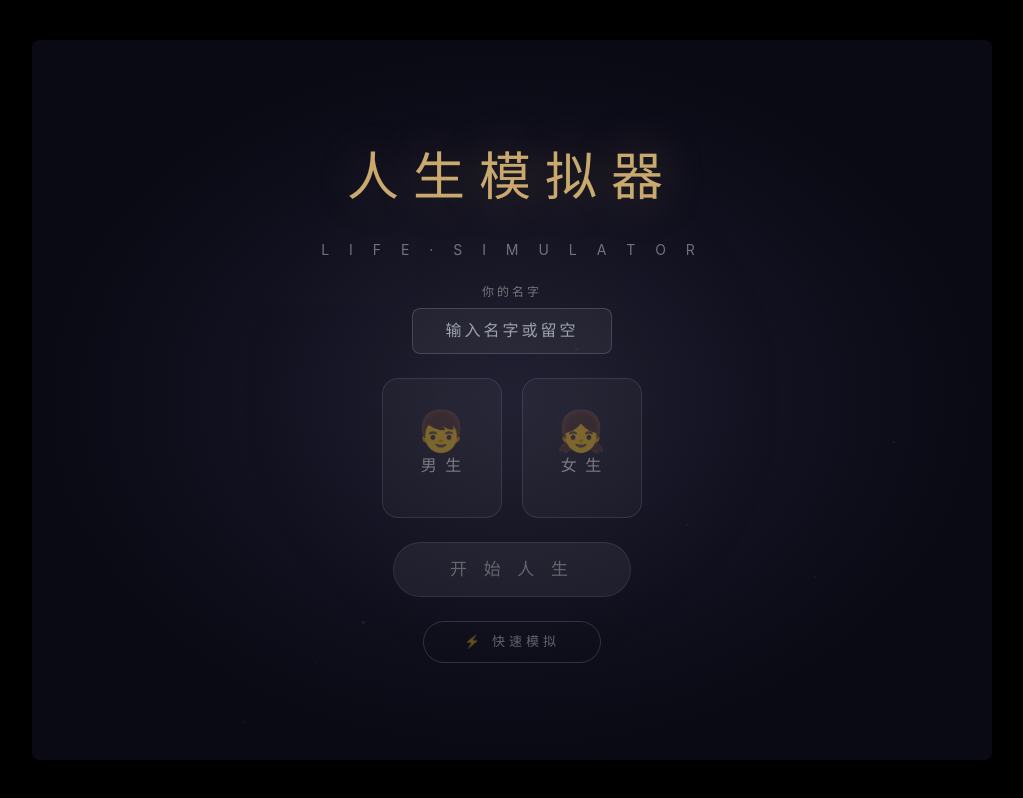
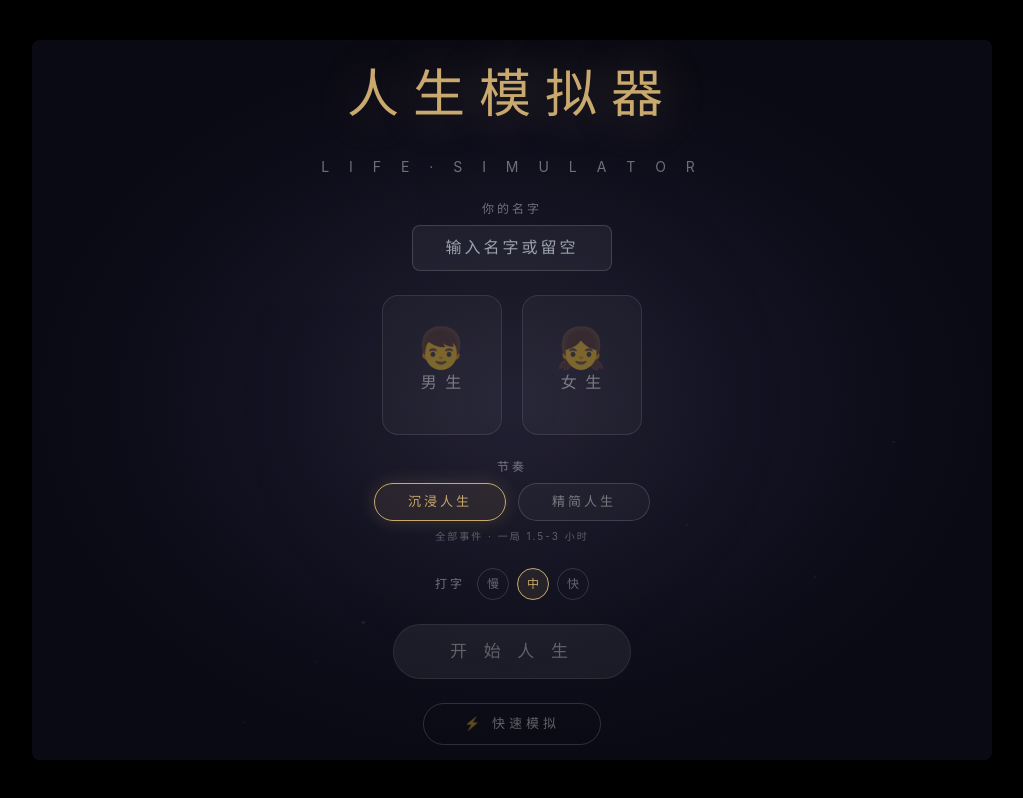
Before and after one commit to 999bug/life-simulator, a React (Vite) app: page / in a window 1280 px wide. Shown: the whole page, without its empty margins (128-1151 px from the left). Built offline with nearby package versions, Linux system fonts and the light colour scheme.

Commit message:
[NF]: 节奏档位：标题页节奏/打字速度选择 UI
- 标题页新增节奏密度档（沉浸人生/精简人生）与打字速度档（慢/中/快）选择
- onStart 透传 paceMode 与 typeSpeed 四参，接入 startGame

```diff
--- a/src/components/TitleScreen.tsx
+++ b/src/components/TitleScreen.tsx
@@ -1,8 +1,9 @@
 import { useState } from 'react';
 import { sfx } from '../utils/sound';
+import type { PaceMode, TypeSpeed } from '../types';
 
 interface Props {
-  onStart: (gender: 'male' | 'female', name: string) => void;
+  onStart: (gender: 'male' | 'female', name: string, paceMode: PaceMode, typeSpeed: TypeSpeed) => void;
   onAutoStart: (gender: 'male' | 'female', name: string) => void;
   hasSave: boolean;
   onContinue: () => void;
@@ -11,12 +12,14 @@ interface Props {
 export default function TitleScreen({ onStart, onAutoStart, hasSave, onContinue }: Props) {
   const [gender, setGender] = useState<'male' | 'female' | null>(null);
   const [name, setName] = useState('');
+  const [paceMode, setPaceMode] = useState<PaceMode>('full');
+  const [typeSpeed, setTypeSpeed] = useState<TypeSpeed>('normal');
 
   const handleStart = () => {
     if (!gender) return;
     sfx.select();
     const finalName = name.trim() || (gender === 'male' ? '小明' : '小美');
-    onStart(gender, finalName);
+    onStart(gender, finalName, paceMode, typeSpeed);
   };
 
   return (
@@ -111,6 +114,53 @@ export default function TitleScreen({ onStart, onAutoStart, hasSave, onContinue
         </button>
       )}
 
+      {/* 节奏选择：密度档（开局选定） */}
+      <div className="z-10 flex flex-col items-center gap-2 animate-[fadeIn_1.9s_ease]">
+        <label className="text-xs text-white/40 tracking-[3px]">节奏</label>
+        <div className="flex gap-3">
+          <button
+            onClick={() => { sfx.select(); setPaceMode('full'); }}
+            className={`w-[132px] py-2 rounded-[30px] text-[13px] tracking-[3px] border transition-all duration-300 font-sans
+              ${paceMode === 'full'
+                ? 'border-[#c9a96e] text-[#c9a96e] bg-[#c9a96e]/10 shadow-[0_0_18px_rgba(201,169,110,0.2)]'
+                : 'border-white/15 text-white/40 bg-white/[0.03] hover:border-[#c9a96e]/50 hover:text-[#c9a96e]'}`}
+          >
+            沉浸人生
+          </button>
+          <button
+            onClick={() => { sfx.select(); setPaceMode('lite'); }}
+            className={`w-[132px] py-2 rounded-[30px] text-[13px] tracking-[3px] border transition-all duration-300 font-sans
+              ${paceMode === 'lite'
+                ? 'border-[#c9a96e] text-[#c9a96e] bg-[#c9a96e]/10 shadow-[0_0_18px_rgba(201,169,110,0.2)]'
+                : 'border-white/15 text-white/40 bg-white/[0.03] hover:border-[#c9a96e]/50 hover:text-[#c9a96e]'}`}
+          >
+            精简人生
+          </button>
+        </div>
+        <p className="text-[10px] text-white/30 tracking-[2px]">
+          {paceMode === 'lite' ? '每岁约 2-3 个选择 · 一局约 1 小时' : '全部事件 · 一局 1.5-3 小时'}
+        </p>
+      </div>
+
+      {/* 打字速度（游戏内也可切换） */}
+      <div className="z-10 flex items-center gap-3 animate-[fadeIn_2s_ease]">
+        <label className="text-xs text-white/40 tracking-[3px]">打字</label>
+        <div className="flex gap-2">
+          {([['slow', '慢'], ['normal', '中'], ['fast', '快']] as Array<[TypeSpeed, string]>).map(([v, label]) => (
+            <button
+              key={v}
+              onClick={() => { sfx.select(); setTypeSpeed(v); }}
+              className={`w-8 h-8 rounded-full text-[12px] border transition-all duration-200 font-sans
+                ${typeSpeed === v
+                  ? 'border-[#c9a96e] text-[#c9a96e] bg-[#c9a96e]/10'
+                  : 'border-white/15 text-white/35 hover:border-[#c9a96e]/40 hover:text-[#c9a96e]'}`}
+            >
+              {label}
+            </button>
+          ))}
+        </div>
+      </div>
+
       {/* 开始按钮 */}
       <button
         onClick={handleStart}
```
